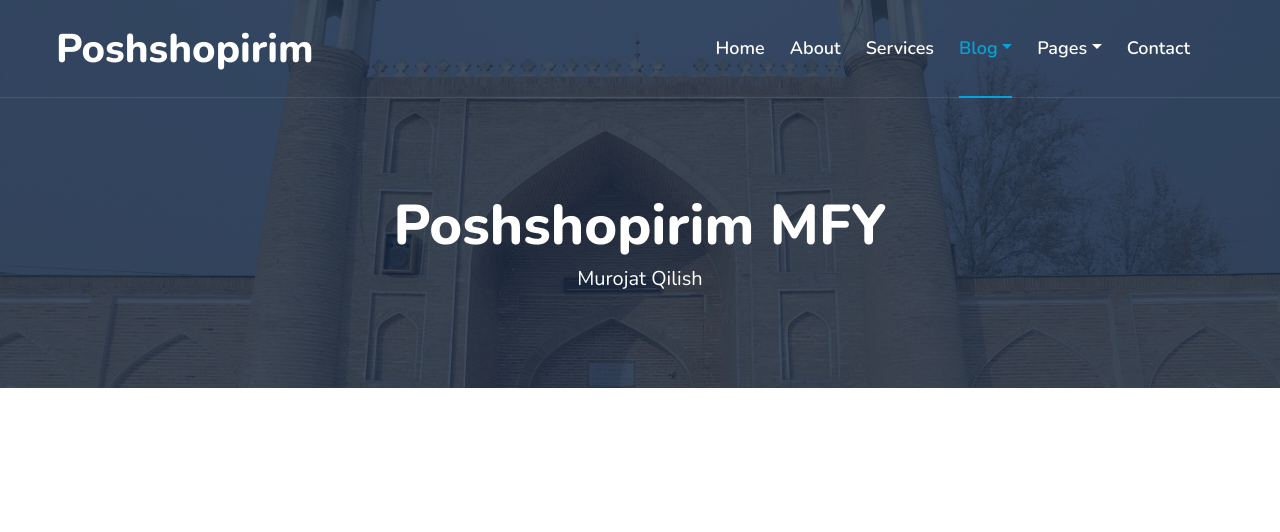
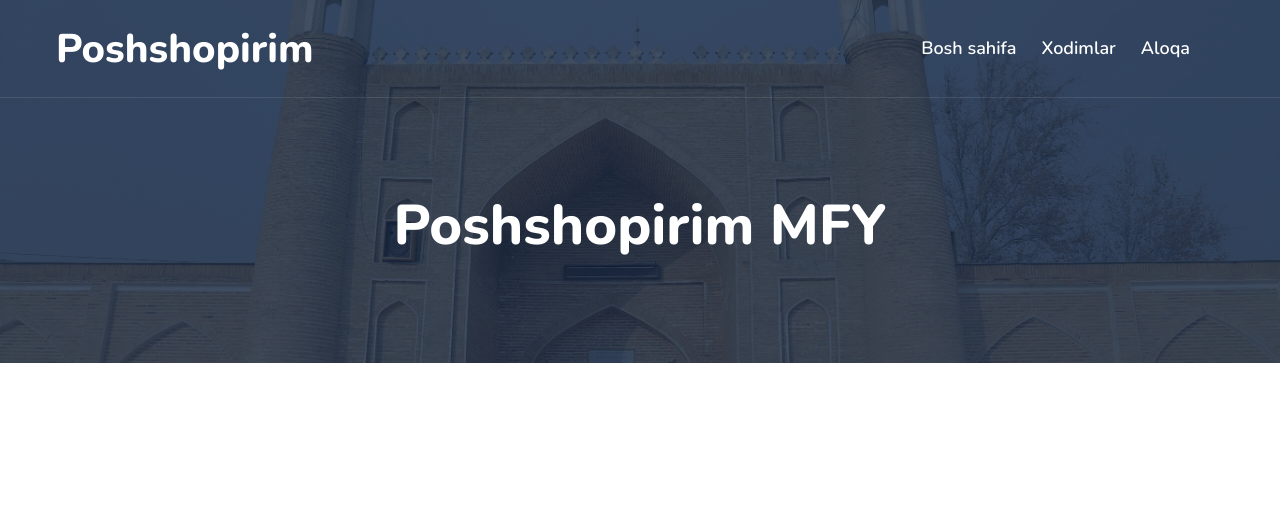
Before and after one commit to mirolim-dev/Poshshopirim-MFY, a Django app: page / in a window 1280 px wide. Shown: the top 532 px of the page. Run offline with Django 4.2, Linux system fonts and the light colour scheme; data that the repository does not hold is empty; some libraries are stand-ins or nearby versions.

Commit message:
additional links removed from navbar

```diff
--- a/templates/helper/navbar.html
+++ b/templates/helper/navbar.html
@@ -11,27 +11,9 @@
             </button>
             <div class="collapse navbar-collapse" id="navbarCollapse">
                 <div class="navbar-nav ms-auto py-0">
-                    <a href="index.html" class="nav-item nav-link">Home</a>
-                    <a href="about.html" class="nav-item nav-link">About</a>
-                    <a href="service.html" class="nav-item nav-link">Services</a>
-                    <div class="nav-item dropdown">
-                        <a href="#" class="nav-link dropdown-toggle active" data-bs-toggle="dropdown">Blog</a>
-                        <div class="dropdown-menu m-0">
-                            <a href="blog.html" class="dropdown-item">Blog Grid</a>
-                            <a href="detail.html" class="dropdown-item active">Blog Detail</a>
-                        </div>
-                    </div>
-                    <div class="nav-item dropdown">
-                        <a href="#" class="nav-link dropdown-toggle" data-bs-toggle="dropdown">Pages</a>
-                        <div class="dropdown-menu m-0">
-                            <a href="price.html" class="dropdown-item">Pricing Plan</a>
-                            <a href="feature.html" class="dropdown-item">Our features</a>
-                            <a href="team.html" class="dropdown-item">Team Members</a>
-                            <a href="testimonial.html" class="dropdown-item">Testimonial</a>
-                            <a href="quote.html" class="dropdown-item">Free Quote</a>
-                        </div>
-                    </div>
-                    <a href="contact.html" class="nav-item nav-link">Contact</a>
+                    <a href="{% url 'home' %}" class="nav-item nav-link">Bosh sahifa</a>
+                    <a href="about.html" class="nav-item nav-link">Xodimlar</a>
+                    <a href="{% url 'contact' %}" class="nav-item nav-link">Aloqa</a>
                 </div>
                 <butaton type="button" class="btn text-primary ms-3" data-bs-toggle="modal" data-bs-target="#searchModal"><i class="fa fa-search"></i></butaton>
                 {% comment %} <a href="https://htmlcodex.com/startup-company-website-template" class="btn btn-primary py-2 px-4 ms-3">Download Pro Version</a> {% endcomment %}
@@ -44,7 +26,7 @@
                     <h1 class="display-4 text-white animated zoomIn">Poshshopirim MFY</h1>
                     {% comment %} <a href="" class="h5 text-white">Home</a>
                     <i class="far fa-circle text-white px-2"></i> {% endcomment %}
-                    <a href="{% url 'contact' %}" class="h5 text-white">Murojat Qilish</a>
+                    {% comment %} <a href="{% url 'contact' %}" class="h5 text-white">Murojat Qilish</a> {% endcomment %}
                 </div>
             </div>
         </div>
```
